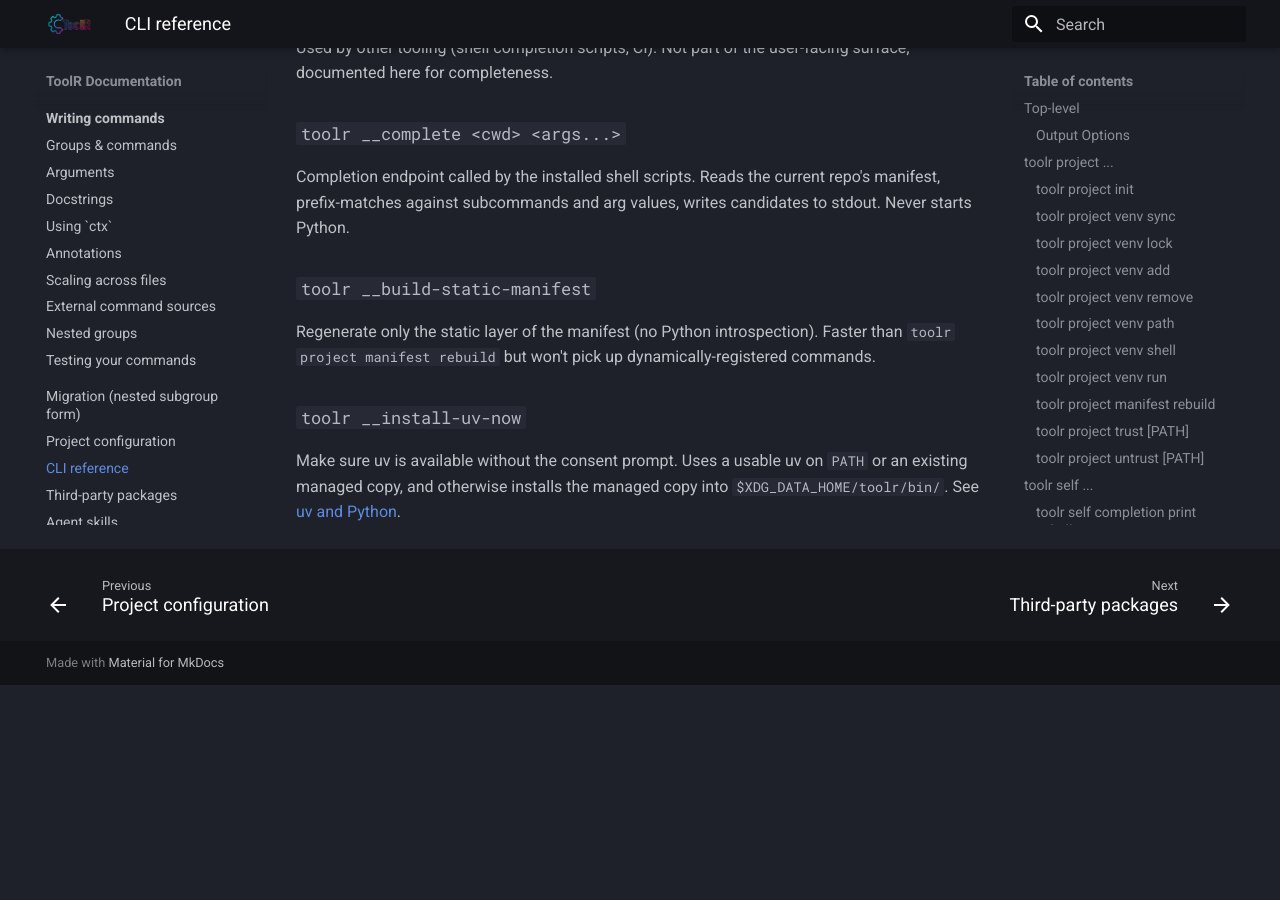
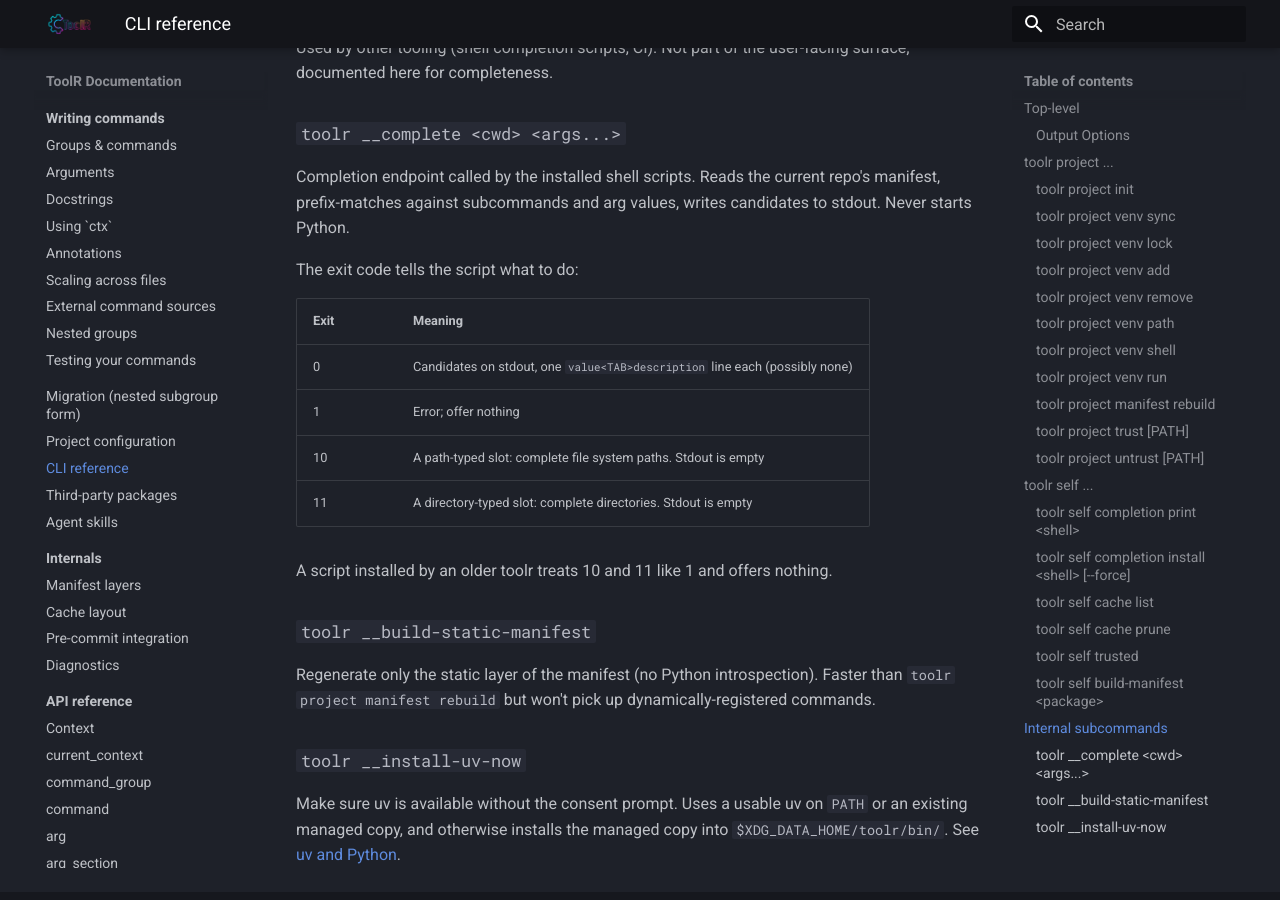
Before and after one commit to s0undt3ch/ToolR, an MkDocs documentation site: the page built from docs/cli.md, in a window 1280 px wide and 900 px high, scrolled down 11749 px. Built offline with MkDocs 1.6.1 and Material for MkDocs 9.7.7, drawn with Linux system fonts in a browser that asks for light colours; before the commit the page ends 12434 px from its top, so only the background shows below that.

Commit message:
docs(complete): document path argument completion
Release-Notes: skip

```diff
--- a/docs/cli.md
+++ b/docs/cli.md
@@ -380,6 +380,17 @@
 current repo's manifest, prefix-matches against subcommands and arg
 values, writes candidates to stdout. Never starts Python.
 
+The exit code tells the script what to do:
+
+| Exit | Meaning |
+|---|---|
+| 0 | Candidates on stdout, one `value<TAB>description` line each (possibly none) |
+| 1 | Error; offer nothing |
+| 10 | A path-typed slot: complete file system paths. Stdout is empty |
+| 11 | A directory-typed slot: complete directories. Stdout is empty |
+
+A script installed by an older toolr treats 10 and 11 like 1 and offers nothing.
+
 ### `toolr __build-static-manifest` {#__build-static-manifest}
 
 Regenerate only the static layer of the manifest (no Python
--- a/docs/concepts.md
+++ b/docs/concepts.md
@@ -69,6 +69,10 @@
 Shell scripts for bash, zsh, and fish that call a hidden
 `toolr __complete` endpoint on every Tab press. Install once per
 shell with `toolr self completion install <shell>`.
+
+Path-typed arguments complete from the file system, using each shell's
+own file completion. A script installed by an older toolr doesn't do
+this: re-run `toolr self completion install <shell> --force`.
 
 ## The per-repo cache
 
```
Also changed, not shown: docs/writing-commands/arguments.md (+5 -0 lines), skills/toolr-command-authoring/references/arguments.md (+5 -0 lines).
